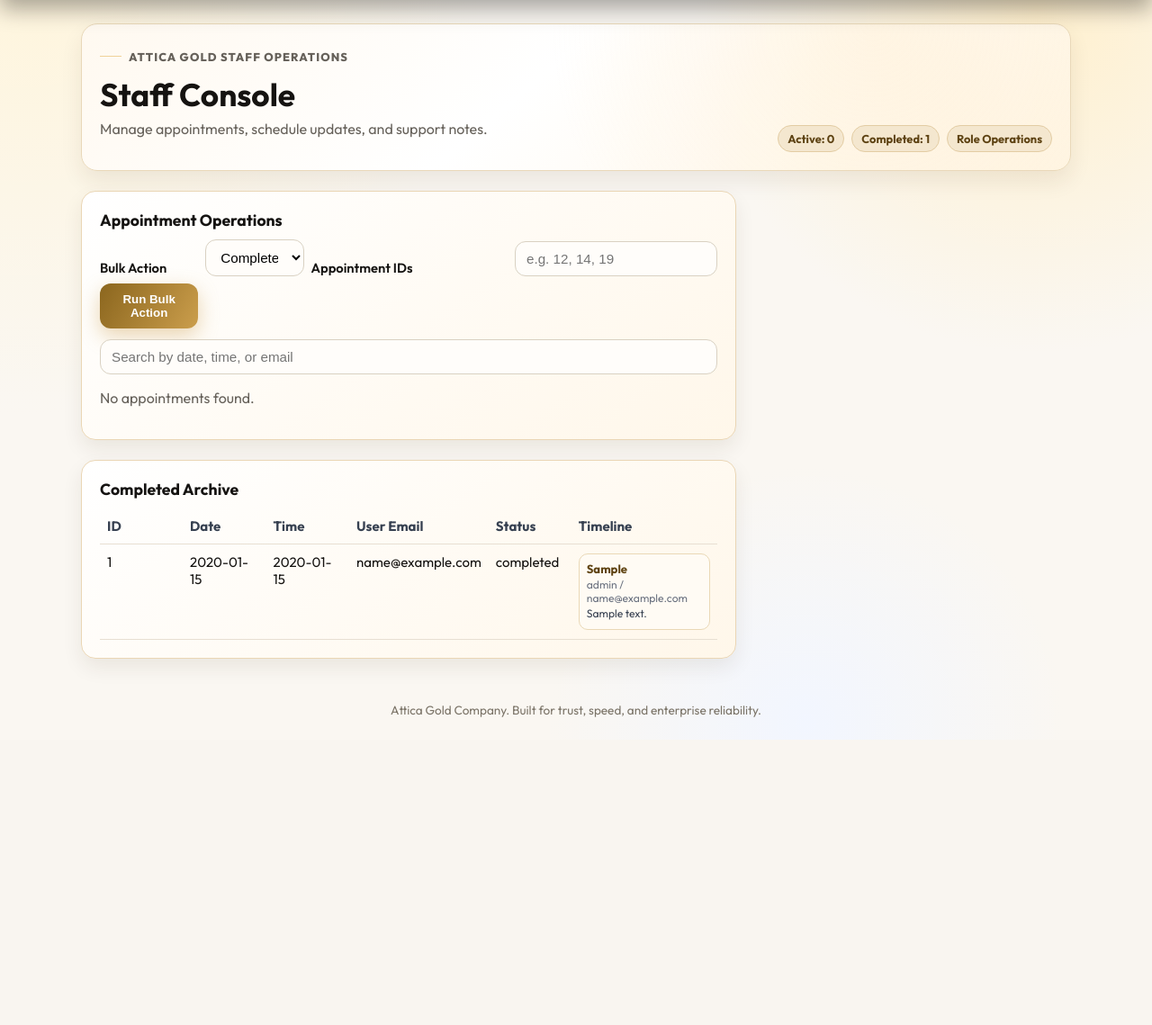
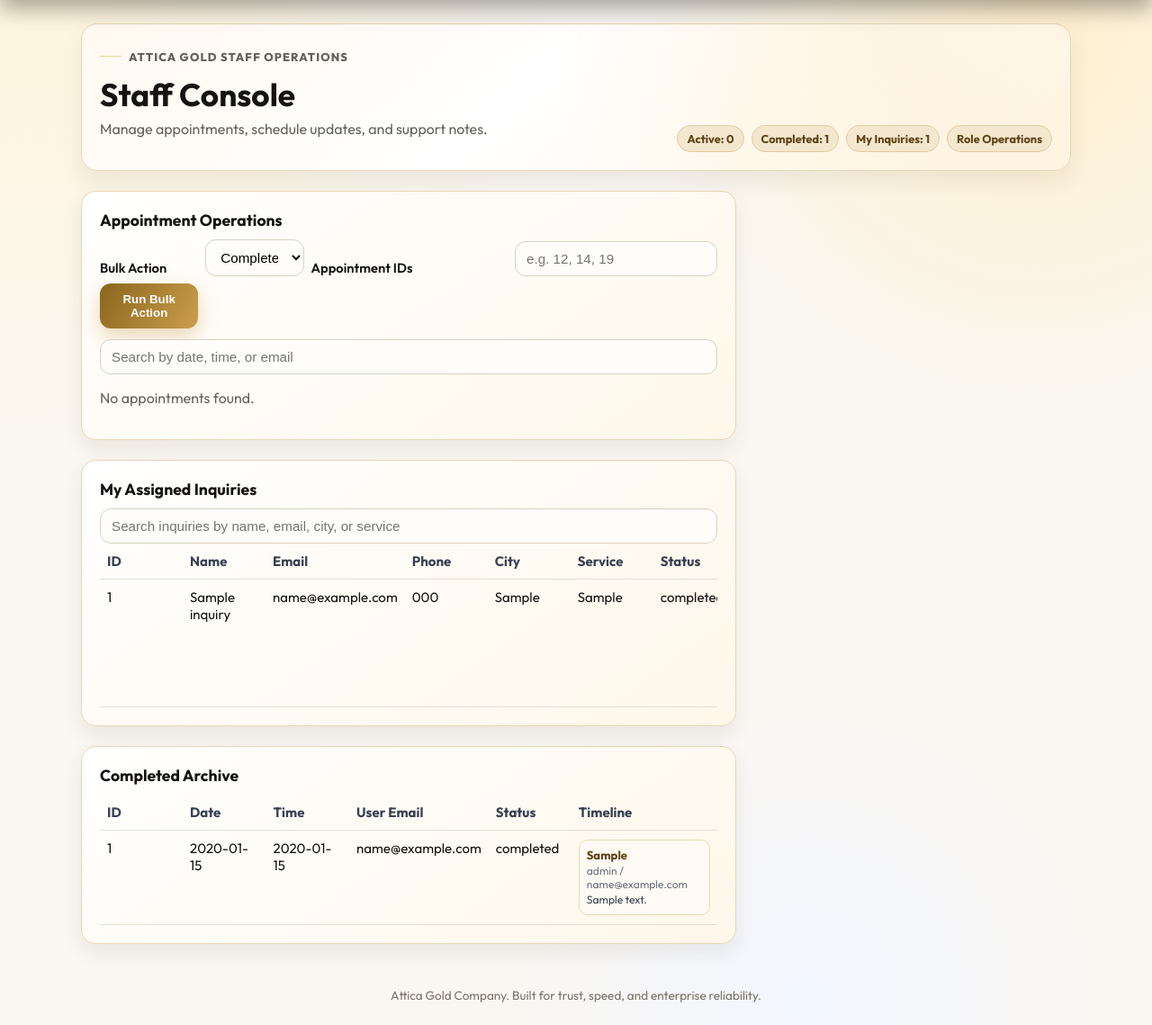
Before and after one commit to Kaif0333/Attica-Gold-Project, a FastAPI app: page /staff in a window 1280 px wide. Shown: the part 59-1198 px from the top of the page at 90% size. Before the commit the page ends 881 px from the top, so only its background shows below. Run offline with FastAPI, Linux system fonts and the light colour scheme; the visitor is signed in with stand-in values (Sample User, id 1); tables that the repository leaves empty hold one stand-in row (values such as "Sample post").

Commit message:
feat: add staff assigned-inquiries workflow and controls

```diff
--- a/app/main.py
+++ b/app/main.py
@@ -877,6 +877,13 @@ def staff_dashboard(request: Request, db: Session = Depends(get_db)):
     all_appointments = db.query(Appointment).order_by(Appointment.created_at.desc()).all()
     active_appointments = [appt for appt in all_appointments if appt.status != "completed"]
     completed_appointments = [appt for appt in all_appointments if appt.status == "completed"]
+    assigned_inquiries = (
+        db.query(Inquiry)
+        .filter(Inquiry.assigned_to_email == actor_email)
+        .order_by(Inquiry.updated_at.desc(), Inquiry.created_at.desc())
+        .limit(200)
+        .all()
+    )
     appointment_events = _events_by_appointment(db, limit=1000)
     return templates.TemplateResponse(
         request,
@@ -884,6 +891,7 @@ def staff_dashboard(request: Request, db: Session = Depends(get_db)):
         {
             "appointments": active_appointments,
             "completed_appointments": completed_appointments,
+            "assigned_inquiries": assigned_inquiries,
             "appointment_events": appointment_events,
             "csrf_token": get_or_create_csrf_token(request),
             "flash": pop_flash(request),
@@ -1185,6 +1193,65 @@ def staff_bulk_appointments_action(
     return RedirectResponse("/staff", status_code=303)
 
 
+@app.post("/staff/inquiries/{inquiry_id}/update")
+def staff_update_inquiry(
+    request: Request,
+    inquiry_id: int,
+    status: str = Form(...),
+    note: str = Form(""),
+    csrf_token: str = Form(...),
+    db: Session = Depends(get_db),
+):
+    actor_id = request.session.get("user_id")
+    actor_email = request.session.get("user")
+    if not actor_id:
+        return RedirectResponse("/login", status_code=303)
+    if not has_staff_access(request):
+        set_flash(request, "Staff access required.", "error")
+        return RedirectResponse("/dashboard", status_code=303)
+    if not validate_csrf_token(request, csrf_token):
+        set_flash(request, "Invalid security token. Please refresh and try again.", "error")
+        return RedirectResponse("/staff", status_code=303)
+
+    inquiry = db.query(Inquiry).filter(Inquiry.id == inquiry_id).first()
+    if not inquiry:
+        set_flash(request, "Inquiry not found.", "error")
+        return RedirectResponse("/staff", status_code=303)
+    if inquiry.assigned_to_email != actor_email:
+        set_flash(request, "You can only manage inquiries assigned to your account.", "error")
+        return RedirectResponse("/staff", status_code=303)
+
+    normalized_status = status.strip().lower()
+    if normalized_status not in {"contacted", "resolved", "spam"}:
+        set_flash(request, "Invalid inquiry status for staff action.", "error")
+        return RedirectResponse("/staff", status_code=303)
+
+    clean_note = note.strip()
+    if len(clean_note) > 500:
+        set_flash(request, "Note is too long (max 500 chars).", "error")
+        return RedirectResponse("/staff", status_code=303)
+
+    previous_status = inquiry.status
+    inquiry.status = normalized_status
+    inquiry.admin_note = clean_note or inquiry.admin_note
+    inquiry.updated_at = datetime.now(timezone.utc)
+    db.commit()
+
+    log_event(
+        db,
+        "STAFF_INQUIRY_UPDATED",
+        user_id=actor_id,
+        user_email=actor_email,
+        ip_address=client_ip(request),
+        details=(
+            f"Inquiry {inquiry.id} updated from {previous_status} to {inquiry.status}; "
+            f"assigned_to={inquiry.assigned_to_email or 'none'}."
+        ),
+    )
+    set_flash(request, "Inquiry updated successfully.", "success")
+    return RedirectResponse("/staff", status_code=303)
+
+
 @app.get("/admin", response_class=HTMLResponse)
 def admin_dashboard(request: Request, db: Session = Depends(get_db)):
     user_id = request.session.get("user_id")
--- a/templates/staff.html
+++ b/templates/staff.html
@@ -10,6 +10,7 @@
     <div class="header-badges">
         <span class="header-chip">Active: {{ appointments|length }}</span>
         <span class="header-chip">Completed: {{ completed_appointments|length }}</span>
+        <span class="header-chip">My Inquiries: {{ assigned_inquiries|length }}</span>
         <span class="header-chip">Role Operations</span>
     </div>
 </section>
@@ -110,6 +111,60 @@
 
 <section class="panel-grid">
     <article class="panel wide premium-panel">
+        <h3>My Assigned Inquiries</h3>
+        <input type="text" placeholder="Search inquiries by name, email, city, or service" data-filter-target="#staff-inquiries-table">
+        {% if assigned_inquiries %}
+        <div class="table-wrap">
+        <table class="table staff-table" id="staff-inquiries-table">
+            <thead>
+                <tr>
+                    <th>ID</th>
+                    <th>Name</th>
+                    <th>Email</th>
+                    <th>Phone</th>
+                    <th>City</th>
+                    <th>Service</th>
+                    <th>Status</th>
+                    <th>Note</th>
+                    <th>Action</th>
+                </tr>
+            </thead>
+            <tbody>
+                {% for inquiry in assigned_inquiries %}
+                <tr>
+                    <td>{{ inquiry.id }}</td>
+                    <td>{{ inquiry.name }}</td>
+                    <td>{{ inquiry.email }}</td>
+                    <td>{{ inquiry.phone or "-" }}</td>
+                    <td>{{ inquiry.city or "-" }}</td>
+                    <td>{{ inquiry.service or "-" }}</td>
+                    <td>{{ inquiry.status }}</td>
+                    <td>{{ inquiry.admin_note or "-" }}</td>
+                    <td>
+                        <form method="post" action="/staff/inquiries/{{ inquiry.id }}/update" class="form-grid staff-action-form">
+                            <input type="hidden" name="csrf_token" value="{{ csrf_token }}">
+                            <select name="status">
+                                <option value="contacted" {% if inquiry.status == "contacted" %}selected{% endif %}>contacted</option>
+                                <option value="resolved" {% if inquiry.status == "resolved" %}selected{% endif %}>resolved</option>
+                                <option value="spam" {% if inquiry.status == "spam" %}selected{% endif %}>spam</option>
+                            </select>
+                            <input class="staff-input" type="text" name="note" maxlength="500" placeholder="Add note">
+                            <button class="btn btn-primary staff-btn" type="submit">Update</button>
+                        </form>
+                    </td>
+                </tr>
+                {% endfor %}
+            </tbody>
+        </table>
+        </div>
+        {% else %}
+        <p class="muted">No inquiries assigned to your account yet.</p>
+        {% endif %}
+    </article>
+</section>
+
+<section class="panel-grid">
+    <article class="panel wide premium-panel">
         <h3>Completed Archive</h3>
         {% if completed_appointments %}
         <div class="table-wrap">
```
Also changed, not shown: tests/test_web_flow.py (+158 -0 lines).
